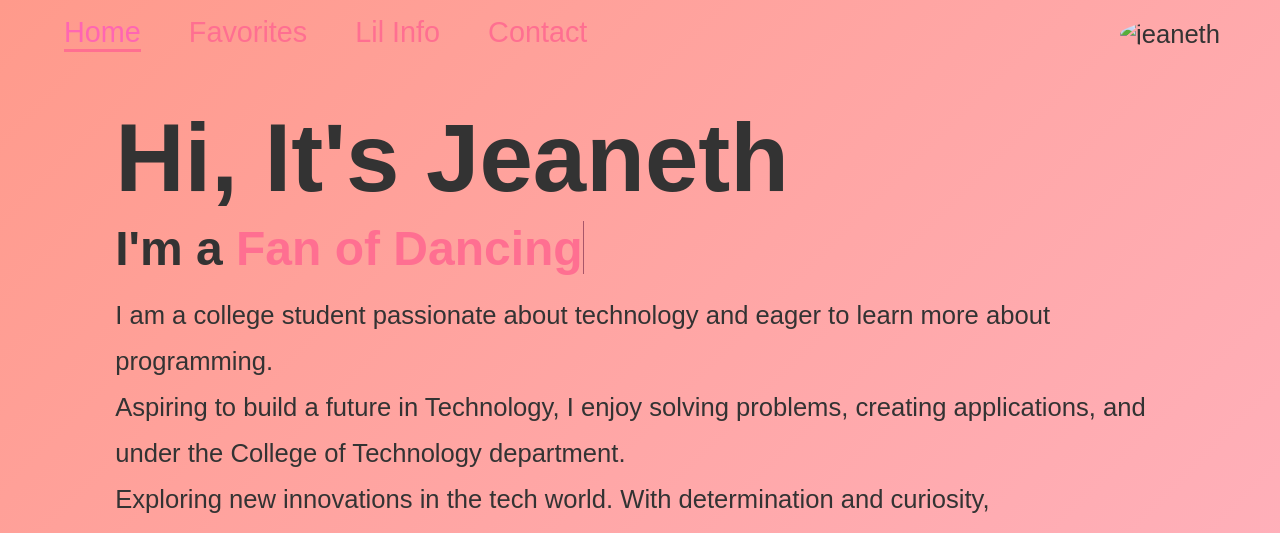
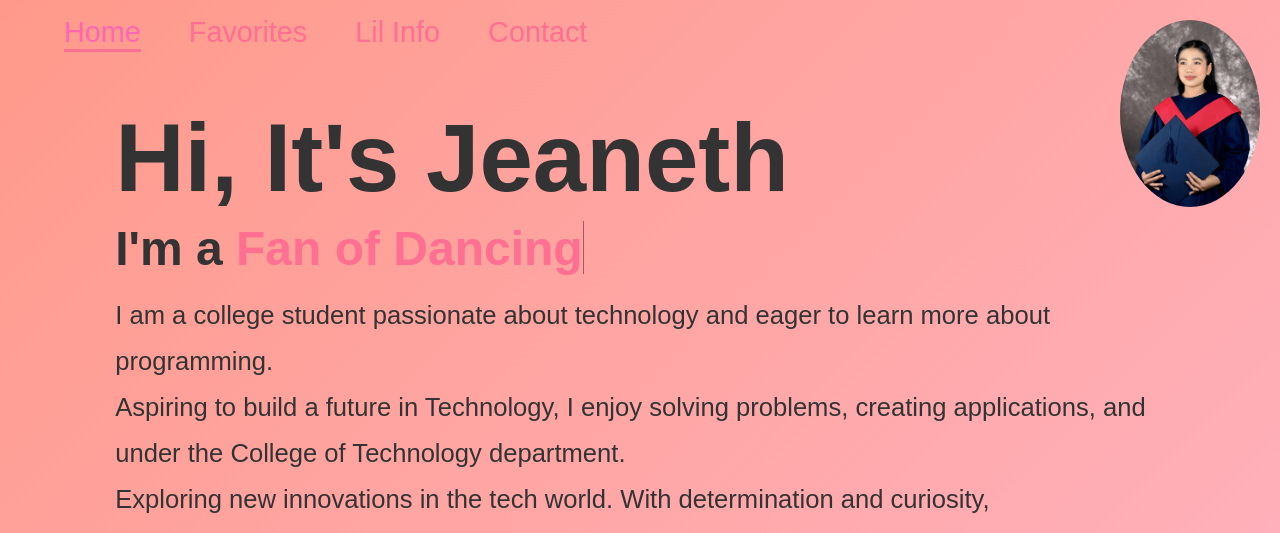
Before and after one commit to jeaneth05/autobiography, a plain HTML site: page index.html in a window 1280 px wide. Shown: the top 533 px of the page. Drawn offline with Linux system fonts and the light colour scheme.

Commit message:
Update index.html

```diff
--- a/index.html
+++ b/index.html
@@ -17,7 +17,7 @@
         </nav>
     </header>
     <div id="header" class="jenet"></div>
-    <img src="" alt="jeaneth" class="profile-img">
+    <img src="jeaneth pic for html autobiography.jpg" alt="jeaneth" class="profile-img">
 
     <section id="home" class="home">
         <div class="home-content">
```
